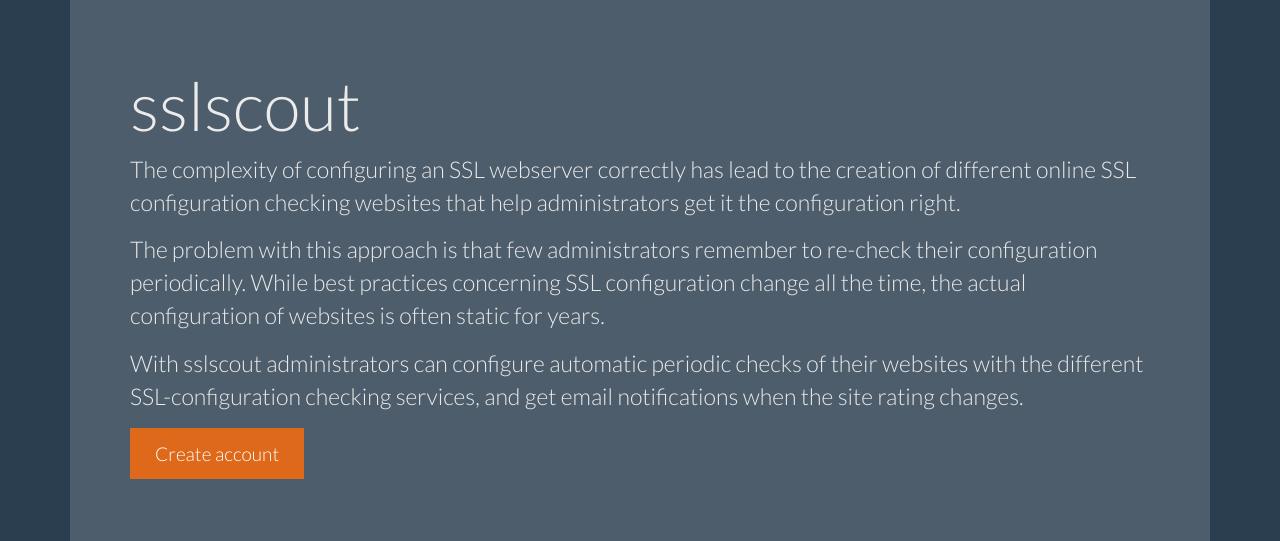
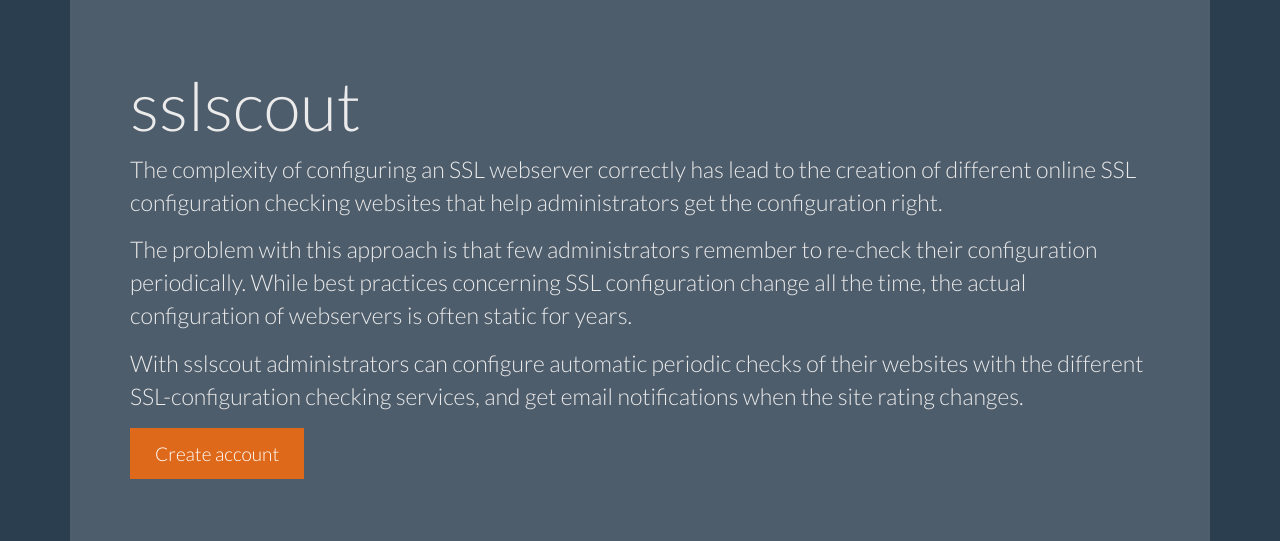
Before and after one commit to tykling/sslscout, a Django app: template src/sslscout/templates/frontpage.html in a window 1280 px wide. Shown: the part 62-603 px from the top of the page. Run offline with Django 3.2, Linux system fonts and the light colour scheme; the template is opened without the code that fills it, so the values that code supplies are empty; some libraries are stand-ins or nearby versions.

Commit message:
language

```diff
--- a/src/sslscout/templates/frontpage.html
+++ b/src/sslscout/templates/frontpage.html
@@ -7,8 +7,8 @@
                     {% block content %}
                     <div class="jumbotron">
                         <h1>sslscout</h1>
-                        <p>The complexity of configuring an SSL webserver correctly has lead to the creation of different online SSL configuration checking websites that help administrators get it the configuration right.</p>
-                        <p>The problem with this approach is that few administrators remember to re-check their configuration periodically. While best practices concerning SSL configuration change all the time, the actual configuration of websites is often static for years.</p>
+                        <p>The complexity of configuring an SSL webserver correctly has lead to the creation of different online SSL configuration checking websites that help administrators get the configuration right.</p>
+                        <p>The problem with this approach is that few administrators remember to re-check their configuration periodically. While best practices concerning SSL configuration change all the time, the actual configuration of webservers is often static for years.</p>
                         <p>With sslscout administrators can configure automatic periodic checks of their websites with the different SSL-configuration checking services, and get email notifications when the site rating changes.</p>
                         <p><a class="btn btn-primary btn-lg" href="/accounts/register/">Create account</a></p>
                     </div>
```
